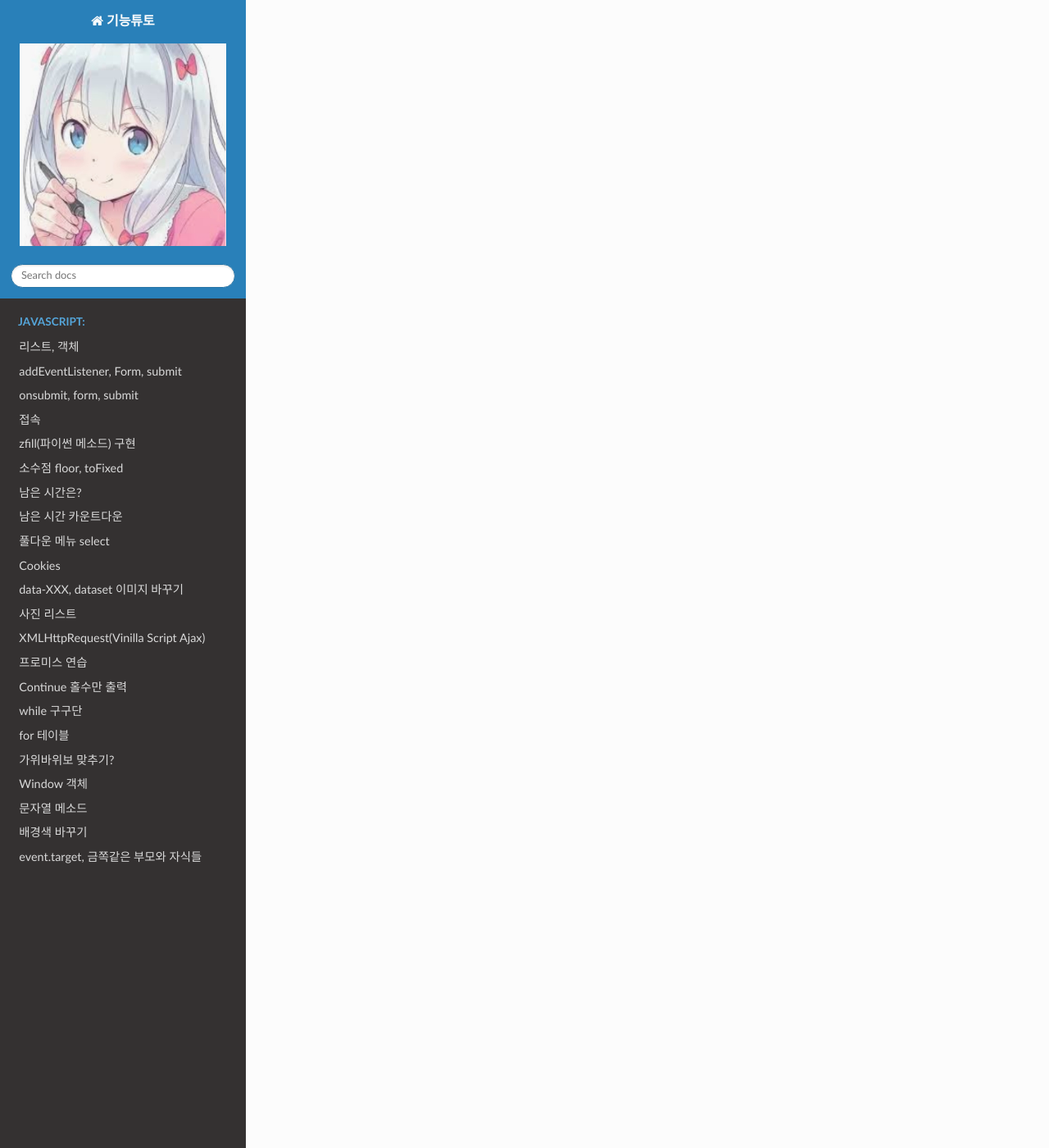
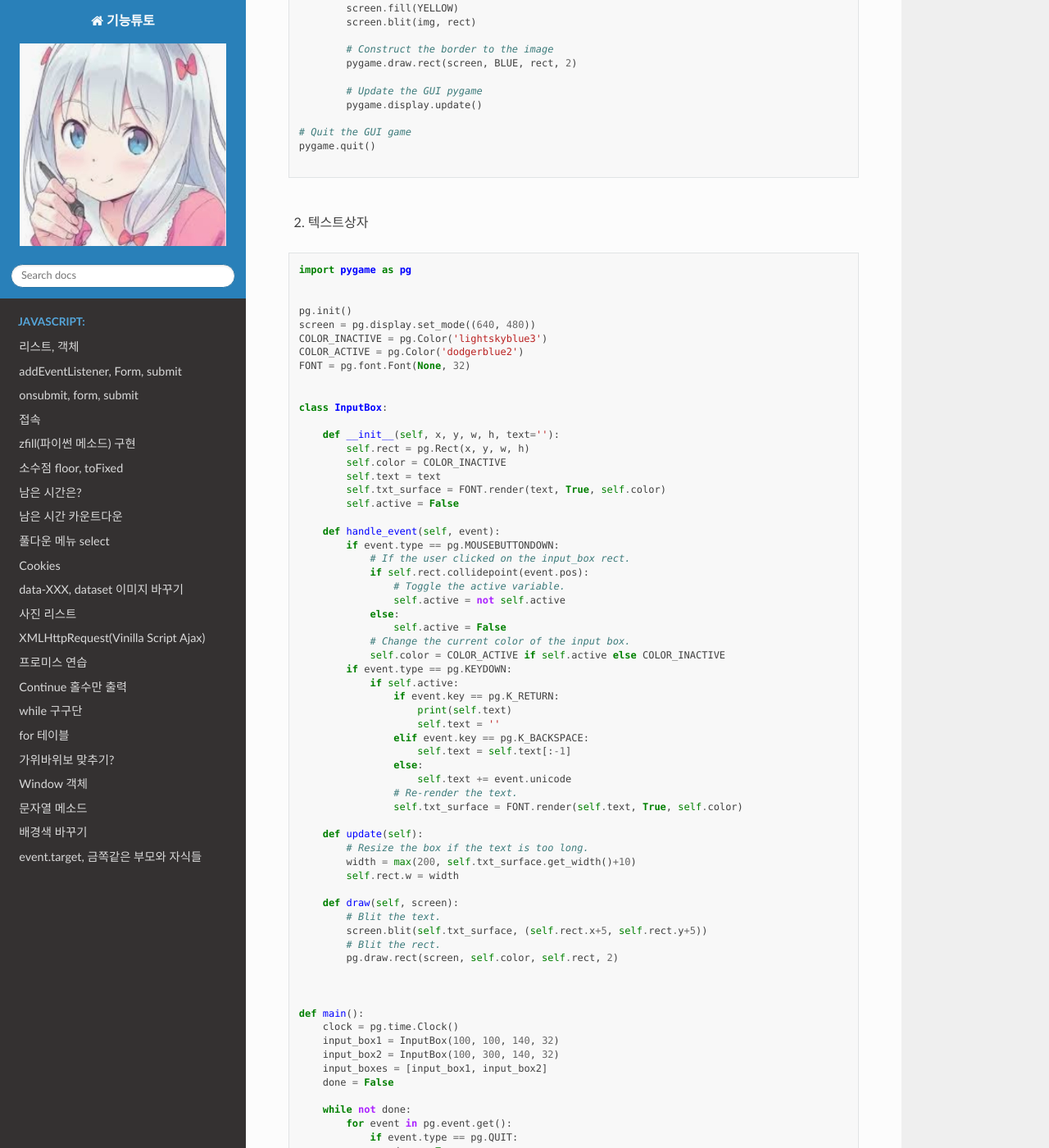
Before and after one commit to lisney/RTD, a Sphinx documentation site: the page built from docs/source/python/pygame.md, in a window 1280 px wide and 1400 px high, scrolled down 4836 px. Shown: the whole window at 82% size. Built offline with Sphinx 7.4.7 and the Read the Docs theme 2.0.0, drawn with Linux system fonts in a browser that asks for light colours; pages that are not in the unit, such as notebooks, are missing from menus; some of the changed text lies outside the part shown.

Commit message:
Update pygame.md

````diff
--- a/docs/source/python/pygame.md
+++ b/docs/source/python/pygame.md
@@ -175,3 +175,174 @@ while True:
 pygame.quit()
 
 ```
+
+
+
+참고
+------
+
+1. 이미지 드랙
+
+```
+# Python program to move the image
+# with the mouse
+
+# Import the library pygame
+import pygame
+from pygame.locals import *
+
+# Take colors input
+YELLOW = (255, 255, 0)
+BLUE = (0, 0, 255)
+
+# Construct the GUI game
+pygame.init()
+
+# Set dimensions of game GUI
+w, h = 640, 350
+screen = pygame.display.set_mode((w, h))
+
+# Take image as input
+img = pygame.image.load('geek.jpg')
+img.convert()
+
+# Draw rectangle around the image
+rect = img.get_rect()
+rect.center = w//2, h//2
+
+# Set running and moving values
+running = True
+moving = False
+
+# Setting what happens when game
+# is in running sate
+while running:
+
+	for event in pygame.event.get():
+
+		# Close if the user quits the
+		# game
+		if event.type == QUIT:
+			running = False
+
+		# Making the image move
+		elif event.type == MOUSEBUTTONDOWN:
+			if rect.collidepoint(event.pos):
+				moving = True
+
+		# Set moving as False if you want
+		# to move the image only with the
+		# mouse click
+		# Set moving as True if you want
+		# to move the image without the
+		# mouse click
+		elif event.type == MOUSEBUTTONUP:
+			moving = False
+
+		# Make your image move continuously
+		elif event.type == MOUSEMOTION and moving:
+			rect.move_ip(event.rel)
+
+	# Set screen color and image on screen
+	screen.fill(YELLOW)
+	screen.blit(img, rect)
+
+	# Construct the border to the image
+	pygame.draw.rect(screen, BLUE, rect, 2)
+
+	# Update the GUI pygame
+	pygame.display.update()
+
+# Quit the GUI game
+pygame.quit()
+
+```
+
+<br>
+
+2. 텍스트상자
+
+```
+import pygame as pg
+
+
+pg.init()
+screen = pg.display.set_mode((640, 480))
+COLOR_INACTIVE = pg.Color('lightskyblue3')
+COLOR_ACTIVE = pg.Color('dodgerblue2')
+FONT = pg.font.Font(None, 32)
+
+
+class InputBox:
+
+    def __init__(self, x, y, w, h, text=''):
+        self.rect = pg.Rect(x, y, w, h)
+        self.color = COLOR_INACTIVE
+        self.text = text
+        self.txt_surface = FONT.render(text, True, self.color)
+        self.active = False
+
+    def handle_event(self, event):
+        if event.type == pg.MOUSEBUTTONDOWN:
+            # If the user clicked on the input_box rect.
+            if self.rect.collidepoint(event.pos):
+                # Toggle the active variable.
+                self.active = not self.active
+            else:
+                self.active = False
+            # Change the current color of the input box.
+            self.color = COLOR_ACTIVE if self.active else COLOR_INACTIVE
+        if event.type == pg.KEYDOWN:
+            if self.active:
+                if event.key == pg.K_RETURN:
+                    print(self.text)
+                    self.text = ''
+                elif event.key == pg.K_BACKSPACE:
+                    self.text = self.text[:-1]
+                else:
+                    self.text += event.unicode
+                # Re-render the text.
+                self.txt_surface = FONT.render(self.text, True, self.color)
+
+    def update(self):
+        # Resize the box if the text is too long.
+        width = max(200, self.txt_surface.get_width()+10)
+        self.rect.w = width
+
+    def draw(self, screen):
+        # Blit the text.
+        screen.blit(self.txt_surface, (self.rect.x+5, self.rect.y+5))
+        # Blit the rect.
+        pg.draw.rect(screen, self.color, self.rect, 2)
+
+
+
+def main():
+    clock = pg.time.Clock()
+    input_box1 = InputBox(100, 100, 140, 32)
+    input_box2 = InputBox(100, 300, 140, 32)
+    input_boxes = [input_box1, input_box2]
+    done = False
+
+    while not done:
+        for event in pg.event.get():
+            if event.type == pg.QUIT:
+                done = True
+            for box in input_boxes:
+                box.handle_event(event)
+
+        for box in input_boxes:
+            box.update()
+
+        screen.fill((30, 30, 30))
+        for box in input_boxes:
+            box.draw(screen)
+
+        pg.display.flip()
+        clock.tick(30)
+
+
+if __name__ == '__main__':
+    main()
+    pg.quit()
+```
````
